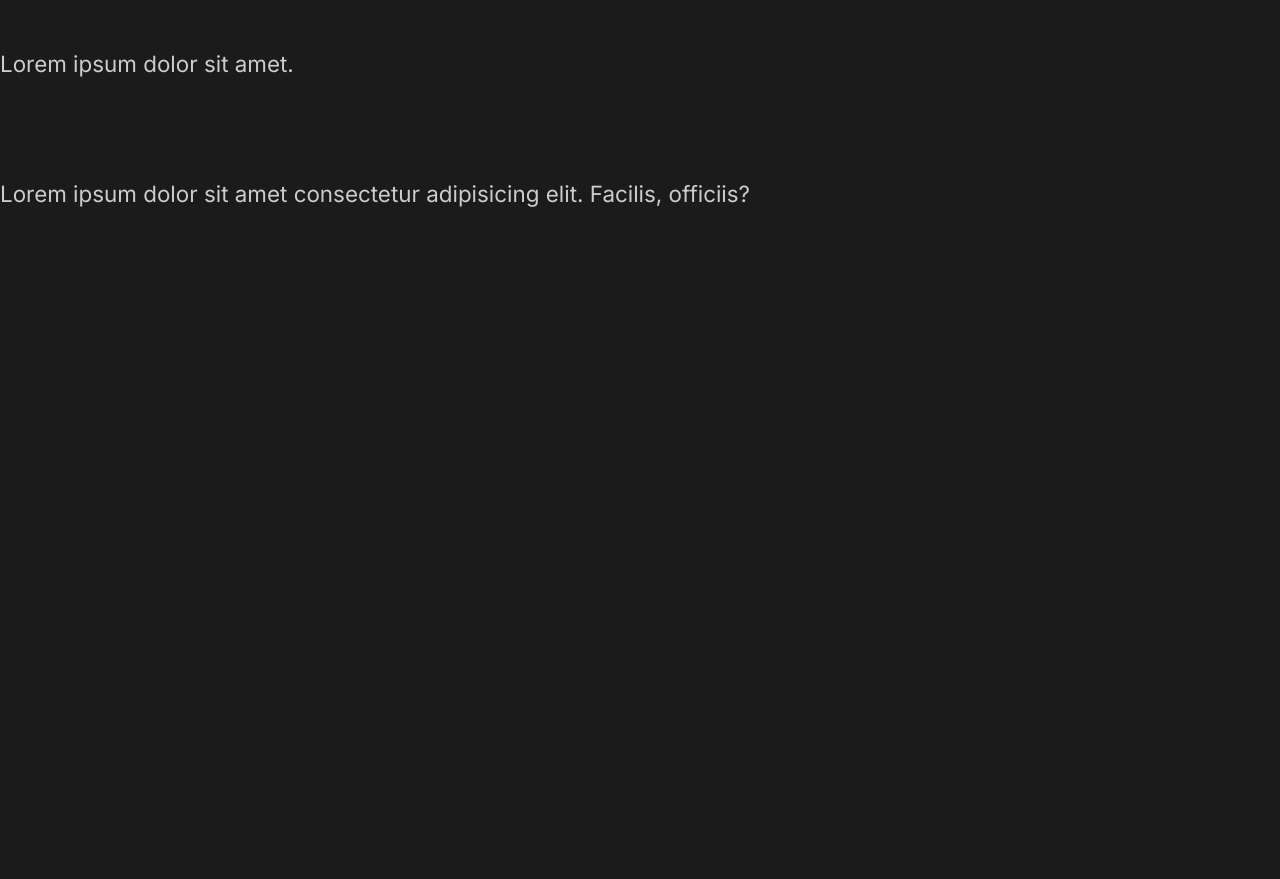
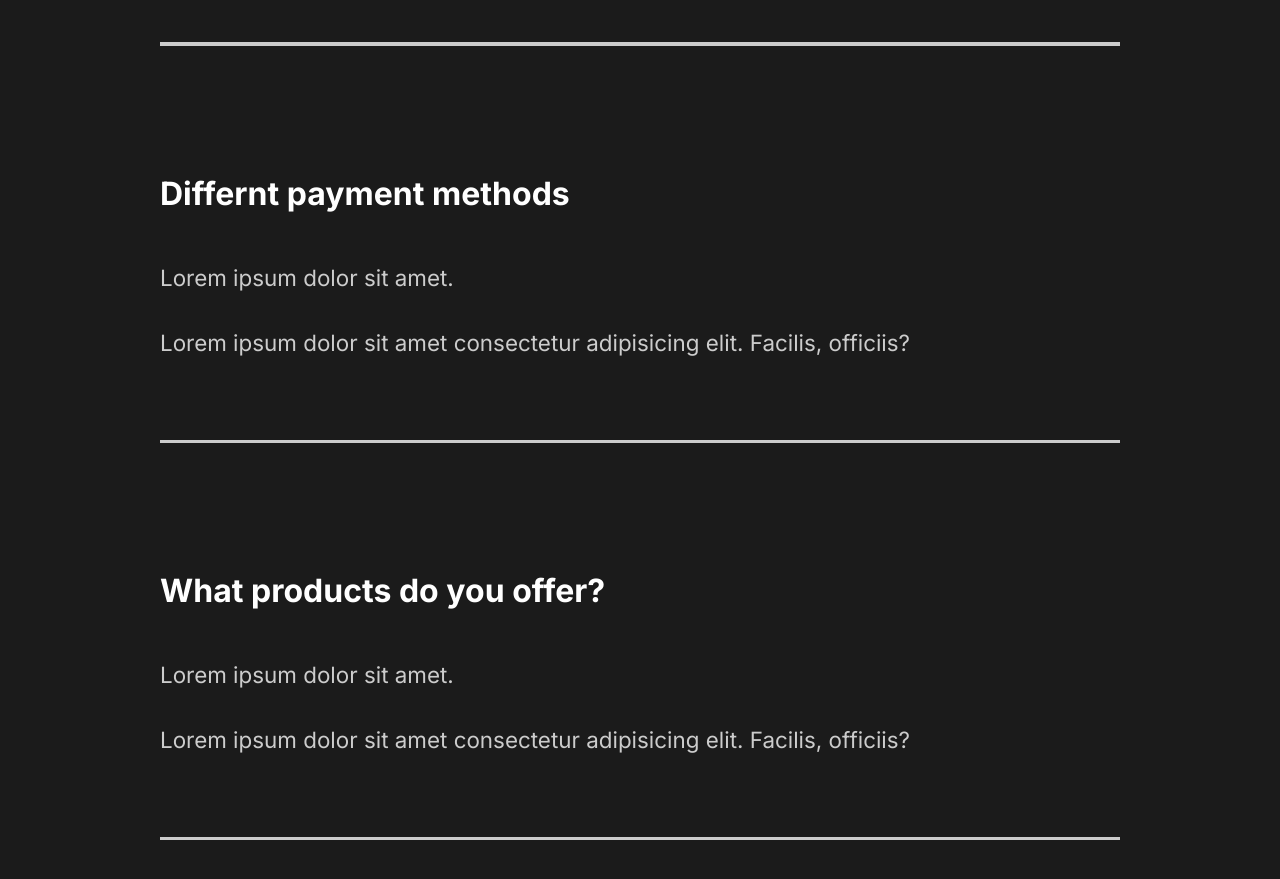
Before and after one commit to tataqt/Creative-React-and-Redux-Course, a React (Create React App) app in the folder capture-portofolio/: page / in a window 1280 px wide. Shown: the part 3006-3885 px from the top of the page. Before the commit the page ends 3265 px from the top, so only its background shows below. Built offline with nearby package versions, Linux system fonts and the light colour scheme.

Commit message:
Styling Faq Section

```diff
--- a/capture-portofolio/src/components/FaqSection.jsx
+++ b/capture-portofolio/src/components/FaqSection.jsx
@@ -1,8 +1,10 @@
 import React from 'react';
+import styled from 'styled-components';
+import { About, Description, Image } from '../styles';
 
 const FaqSection = () => {
     return (
-        <div className='faq'>
+        <FAQ>
             <h2>Any questions <span>FAQ</span></h2>
             <div className="question">
                 <h4>How do i start?</h4>
@@ -10,6 +12,7 @@
                     <p>Lorem ipsum dolor sit amet.</p>
                     <p> Lorem ipsum dolor sit amet consectetur adipisicing elit. Facilis, officiis?</p>
                 </div>
+                <div className="faq-line"></div>
             </div>
             <div className="question">
                 <h4>Daily schedule</h4>
@@ -17,6 +20,7 @@
                     <p>Lorem ipsum dolor sit amet.</p>
                     <p> Lorem ipsum dolor sit amet consectetur adipisicing elit. Facilis, officiis?</p>
                 </div>
+                <div className="faq-line"></div>
             </div>
             <div className="question">
                 <h4>Differnt payment methods</h4>
@@ -24,6 +28,7 @@
                     <p>Lorem ipsum dolor sit amet.</p>
                     <p> Lorem ipsum dolor sit amet consectetur adipisicing elit. Facilis, officiis?</p>
                 </div>
+                <div className="faq-line"></div>
             </div>
             <div className="question">
                 <h4>What products do you offer?</h4>
@@ -31,9 +36,37 @@
                     <p>Lorem ipsum dolor sit amet.</p>
                     <p> Lorem ipsum dolor sit amet consectetur adipisicing elit. Facilis, officiis?</p>
                 </div>
+                <div className="faq-line"></div>
             </div>
-        </div>
+        </FAQ>
     );
 };
 
+const FAQ = styled(About)`
+    display: block;
+    span{
+        display: block;
+    }
+    h2{
+        padding-bottom: 2rem;
+        font-weight: lighter;
+    }
+    .faq-line{
+        background: #ccc;
+        height:0.2rem;
+        margin: 2rem 0rem;
+        width:100%;
+    }
+    .question{
+        padding: 3rem 0rem;
+        cursor: pointer;
+    }
+    .answer{
+        padding: 2rem 0rem;
+        p{
+            padding: 1rem 0rem;
+        }
+    }
+`;
+
 export default FaqSection;
--- a/capture-portofolio/src/components/GlobalStyle.jsx
+++ b/capture-portofolio/src/components/GlobalStyle.jsx
@@ -37,6 +37,7 @@
     }
 
     h4{
+        font-size: 2rem;
         font-weight: bold;
     }
 
```
